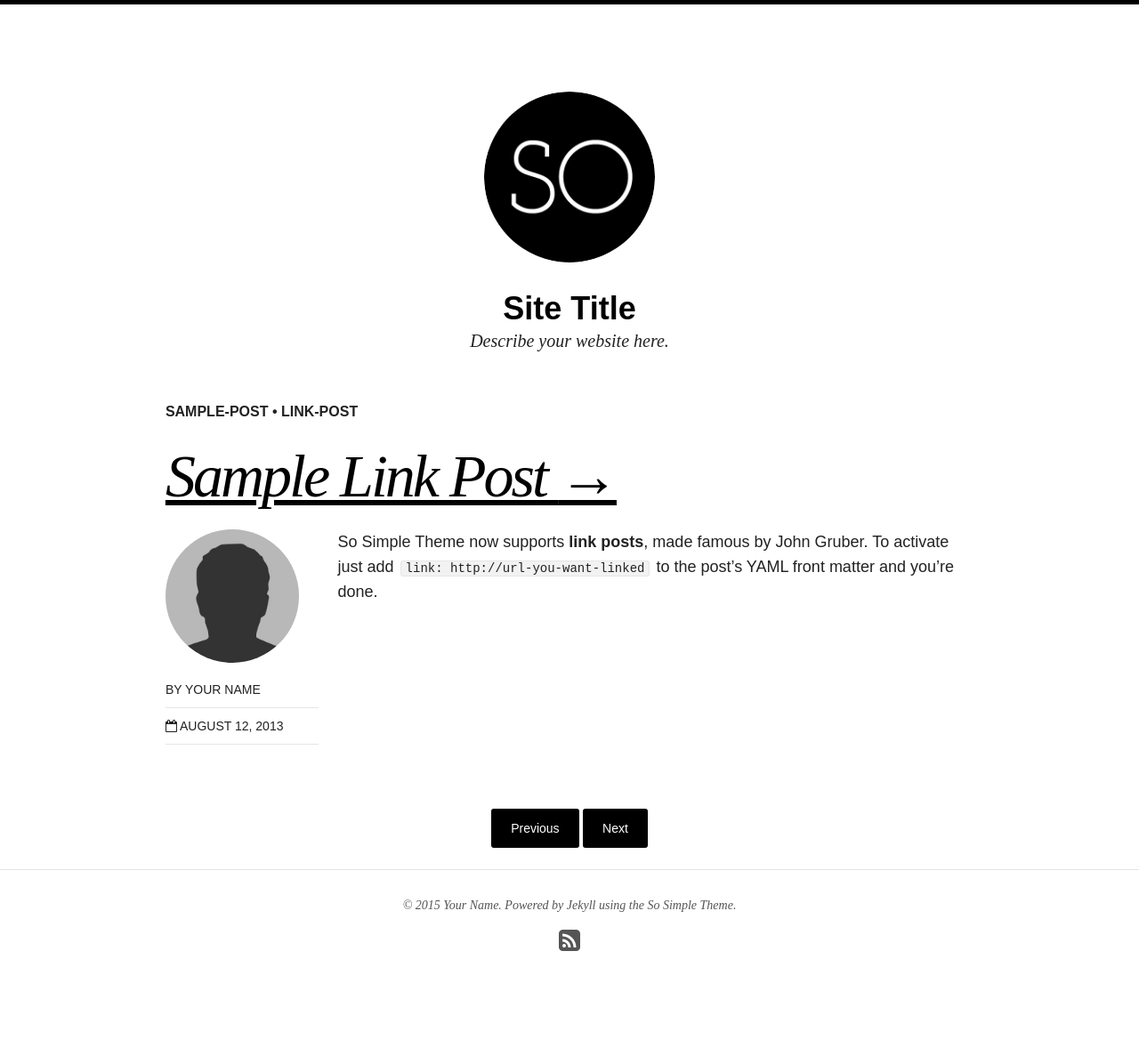
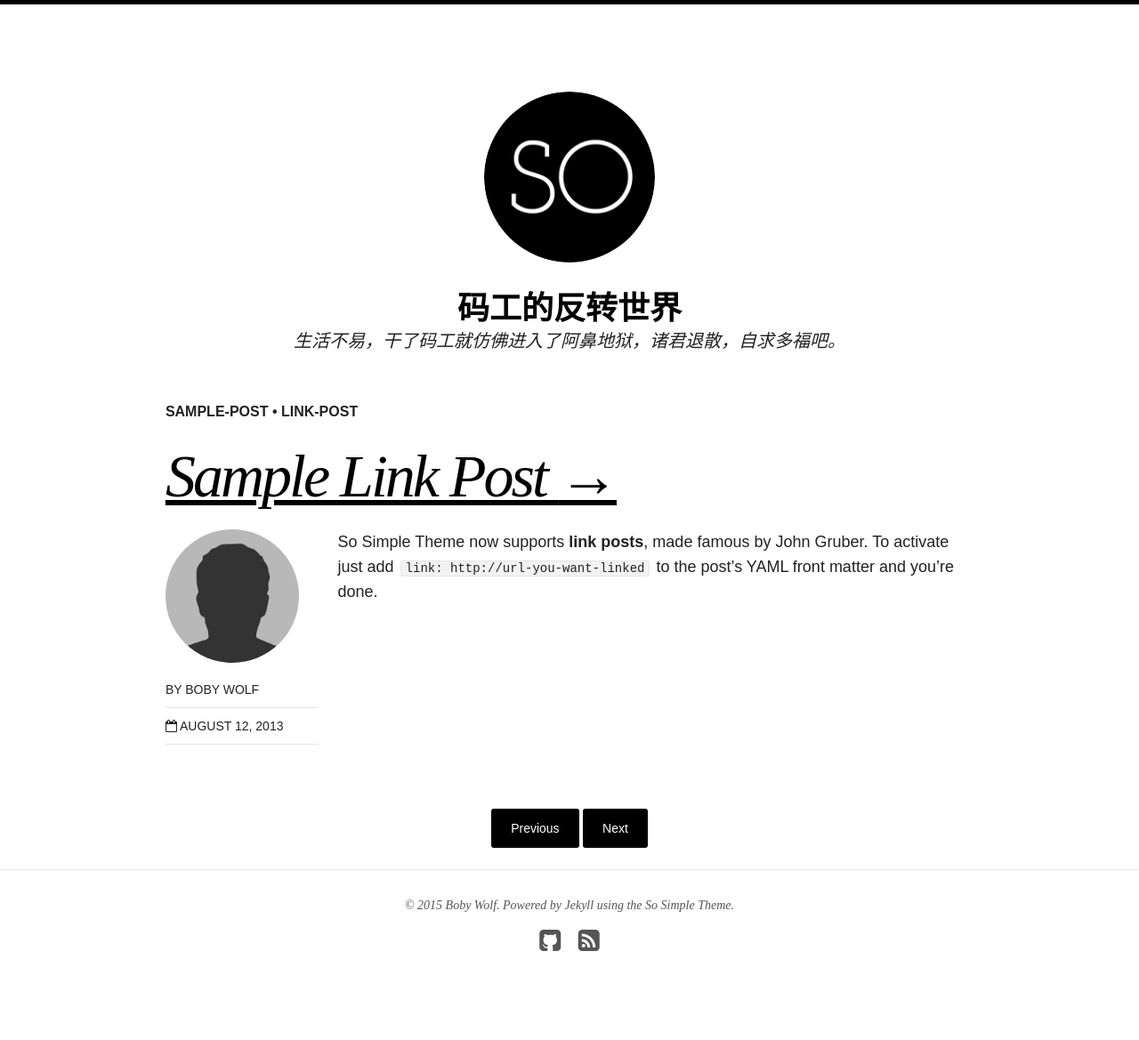
Before and after one commit to bobywolf/bobywolf.github.io, a Jekyll site: the page built from _posts/articles/2013-08-12-sample-link-post.md, in a window 1280 px wide. Shown: the whole page at 89% size. Built offline with Jekyll 4.4.1, drawn with Linux system fonts in a browser that asks for light colours; nearby versions of some CDN libraries; comment, search, counter and statistics services are not loaded.

Commit message:
add duoshuo comment script

```diff
--- a/_config.yml
+++ b/_config.yml
@@ -1,8 +1,8 @@
 # Site wide configuration
 
-title: Site Title
-locale: en_US
-description: Describe your website here.
+title: 码工的反转世界
+locale: zh_CN
+description: 生活不易，干了码工就仿佛进入了阿鼻地狱，诸君退散，自求多福吧。
 logo: site-logo.png
 search: true
 url: http://localhost:4000
@@ -33,13 +33,14 @@
 
 # Site owner
 owner:
-  name: Your Name
+  name: Boby Wolf
   avatar: bio-photo.jpg
-  email: you@email.com
+  email: bobywolf@gmail.com
   disqus-shortname:
+  duoshuo-shortname: bobywolf
   twitter: #username
   facebook: #username
-  github: #username
+  github: bobywolf #username
   stackexchange: #http://stackoverflow.com/users/123456/username
   linkedin: #username
   instagram: #username
@@ -54,3 +55,5 @@
     ad-client:
     ad-slot:
   bing-verify:
+
+comments: true
--- a/_data/navigation.yml
+++ b/_data/navigation.yml
@@ -1,18 +1,18 @@
 # Site navigation links
 
-- title: About
+- title: 关于(About)
   url: /about/
 
-- title: Articles
+- title: 文章(Articles)
   url: /articles/
 
-- title: Blog
+- title: 博客(Blog)
   url: /blog/
 
-- title: Theme Setup
+- title: 研究(Research)
   url: /theme-setup/
 
-- title: Made Mistakes
+- title: 论文(Publications)
   url: http://mademistakes.com
 
 - title: Search
--- /dev/null
+++ b/_includes/duoshuo-comments.html
@@ -0,0 +1,16 @@
+<!-- 多说评论框 start -->
+    <div class="ds-thread" data-thread-key="{{ page.url }}" data-title="{{ page.title }}" data-url="{{site.production_url}}{{ page.url }}"></div>
+<!-- 多说评论框 end -->
+<!-- 多说公共JS代码 start (一个网页只需插入一次) -->
+<script type="text/javascript">
+var duoshuoQuery = {short_name:"bobywolf"};
+(function() {
+    var ds = document.createElement('script');
+    ds.type = 'text/javascript';ds.async = true;
+    ds.src = (document.location.protocol == 'https:' ? 'https:' : 'http:') + '//static.duoshuo.com/embed.js';
+    ds.charset = 'UTF-8';
+    (document.getElementsByTagName('head')[0]
+     || document.getElementsByTagName('body')[0]).appendChild(ds);
+})();
+</script>
+<!-- 多说公共JS代码 end -->
--- a/_layouts/post.html
+++ b/_layouts/post.html
@@ -45,6 +45,9 @@
           <div id="disqus_thread"></div><!-- /#disqus_thread -->
           {% include disqus-comments.html %}
         {% endif %}
+        {% if (site.owner.duoshuo-shortname and page.comments) or site.comments %}
+          {% include duoshuo-comments.html %}
+        {% endif %}
       </div><!-- /.entry-content -->
     </div><!-- /.entry-wrapper -->
     <nav class="pagination" role="navigation">
```
